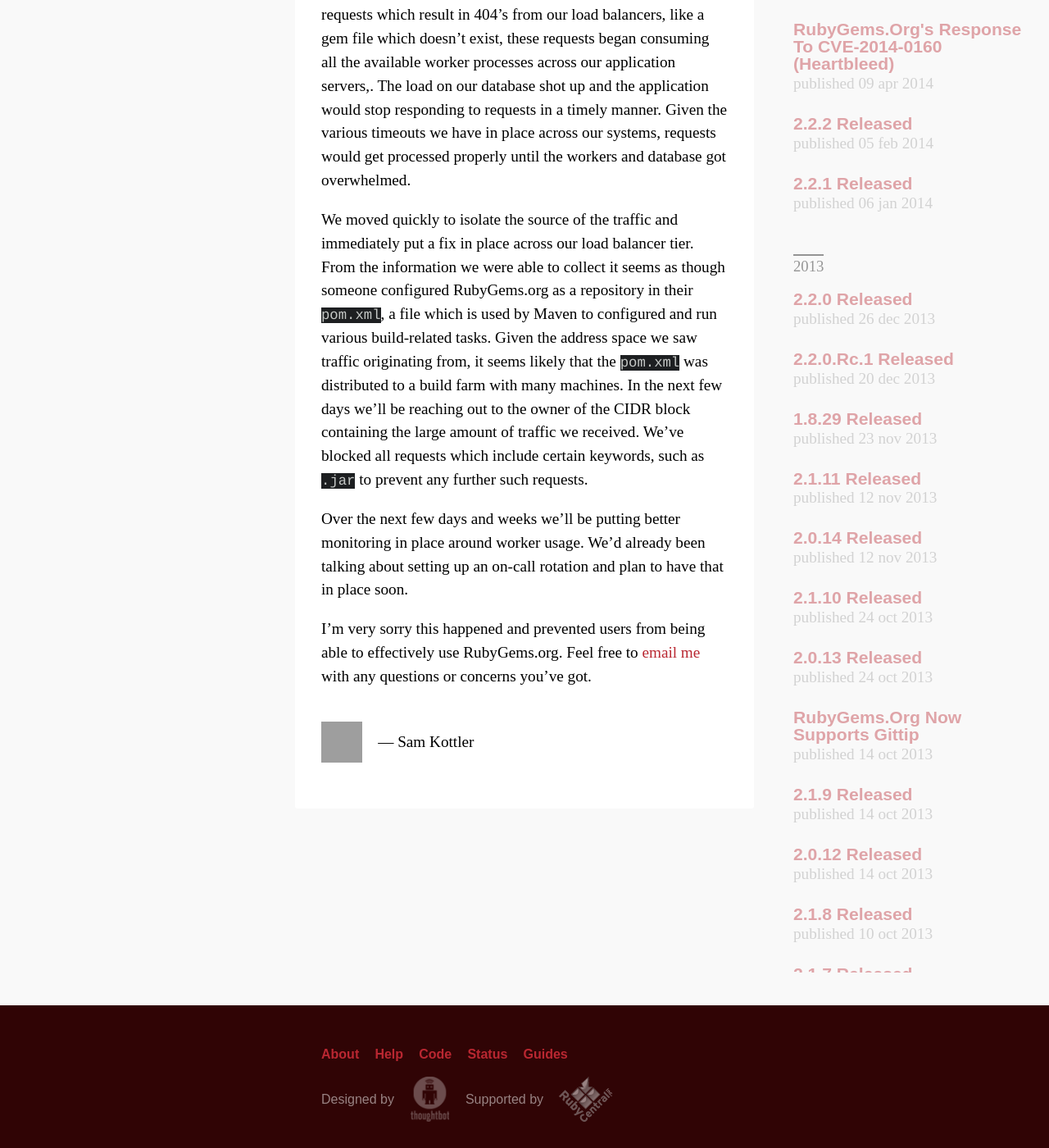
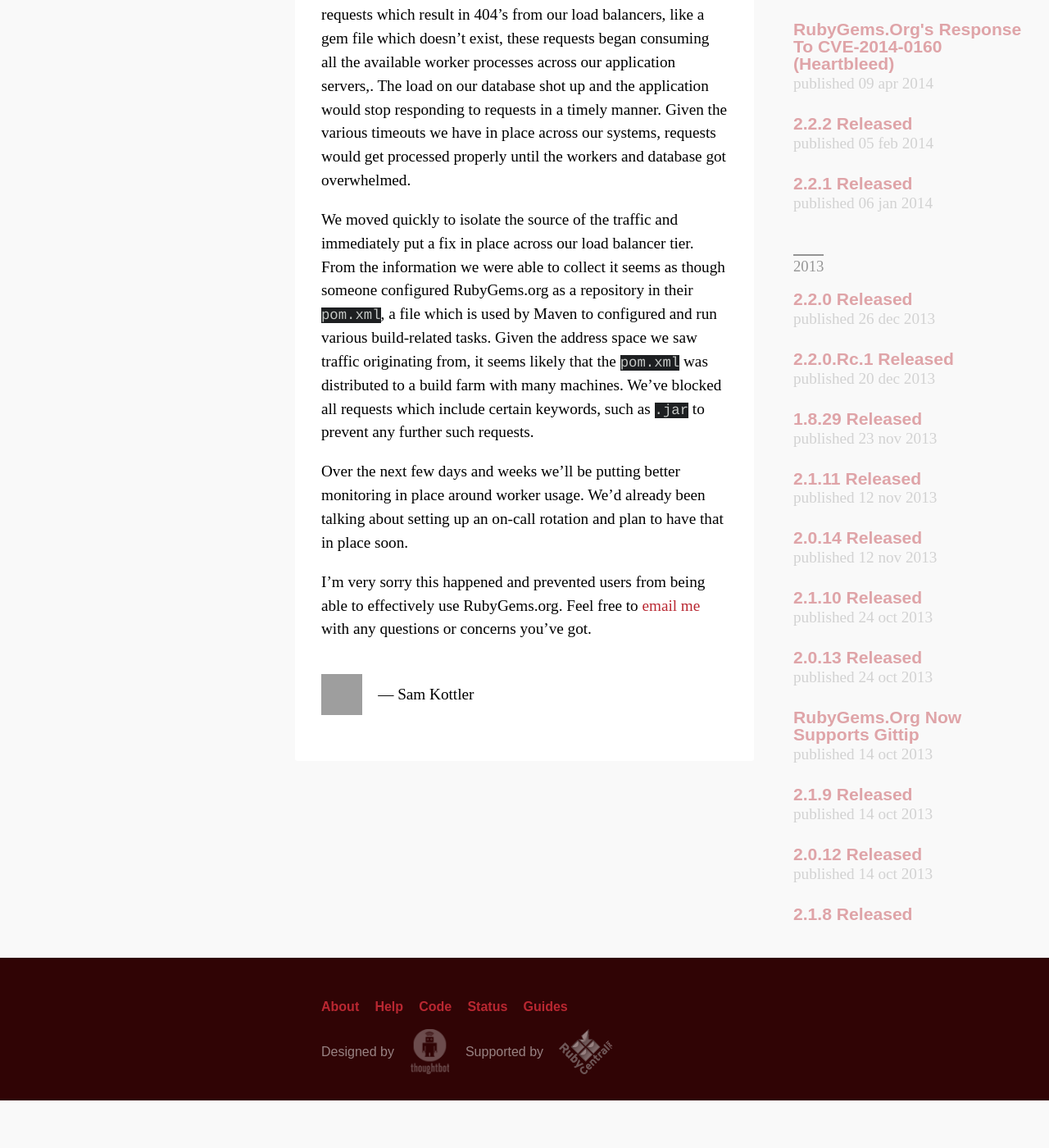
Before and after one commit to rubygems/rubygems.github.io, a Jekyll site: the page built from _posts/2014-08-07-postmortem.md, in a window 1280 px wide and 1400 px high, scrolled down 649 px. Shown: the whole window at 82% size. Built offline with Jekyll 4.4.1, drawn with Linux system fonts in a browser that asks for light colours; comment, search, counter and statistics services are not loaded; after the commit the page ends 1991 px from its top, so only the background shows below that; grey boxes are pictures that could not be loaded.

Commit message:
Remove CIDR block mention

```diff
--- a/_posts/2014-08-07-postmortem.md
+++ b/_posts/2014-08-07-postmortem.md
@@ -9,7 +9,7 @@
 
 In the early morning hours eastern US time, RubyGems.org internal and external monitoring systems began sending alerts to the operations team. Due to the timing of the alerts no one with access to diagnose and fix the issue was awake, which caused the alerts to go unacknowledged for a period of time. Eventually members of the operations team were online and began diagnosing the problem. As we began digging into the logs across our application tier it became obvious that there were a large number of requests which resulted in a 404 getting returned to the client from the application itself. Rather than requests which result in 404's from our load balancers, like a gem file which doesn't exist, these requests began consuming all the available worker processes across our application servers,. The load on our database shot up and the application would stop responding to requests in a timely manner. Given the various timeouts we have in place across our systems, requests would get processed properly until the workers and database got overwhelmed.
 
-We moved quickly to isolate the source of the traffic and immediately put a fix in place across our load balancer tier. From the information we were able to collect it seems as though someone configured RubyGems.org as a repository in their `pom.xml`, a file which is used by Maven to configured and run various build-related tasks. Given the address space we saw traffic originating from, it seems likely that the `pom.xml` was distributed to a build farm with many machines. In the next few days we'll be reaching out to the owner of the CIDR block containing the large amount of traffic we received. We've blocked all requests which include certain keywords, such as `.jar` to prevent any further such requests.
+We moved quickly to isolate the source of the traffic and immediately put a fix in place across our load balancer tier. From the information we were able to collect it seems as though someone configured RubyGems.org as a repository in their `pom.xml`, a file which is used by Maven to configured and run various build-related tasks. Given the address space we saw traffic originating from, it seems likely that the `pom.xml` was distributed to a build farm with many machines. We've blocked all requests which include certain keywords, such as `.jar` to prevent any further such requests.
 
 Over the next few days and weeks we'll be putting better monitoring in place around worker usage. We'd already been talking about setting up an on-call rotation and plan to have that in place soon.
 
```
